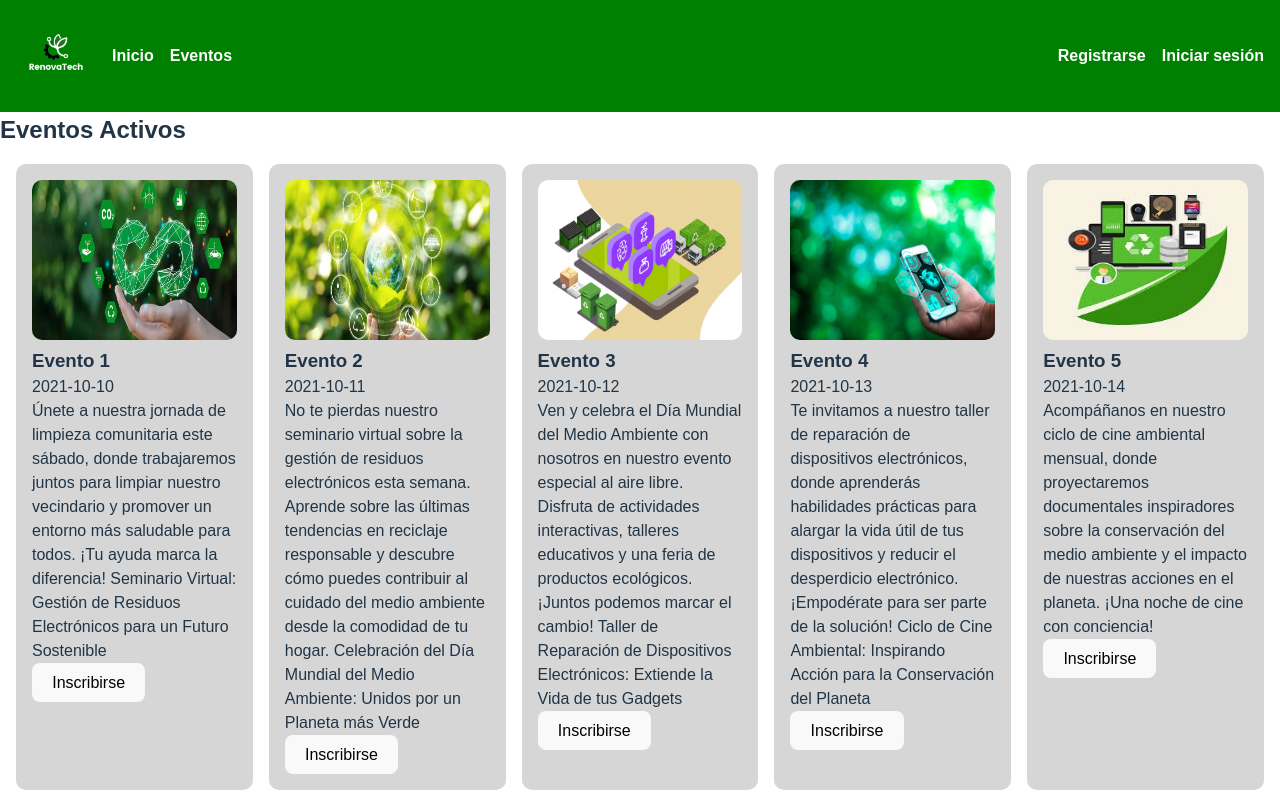
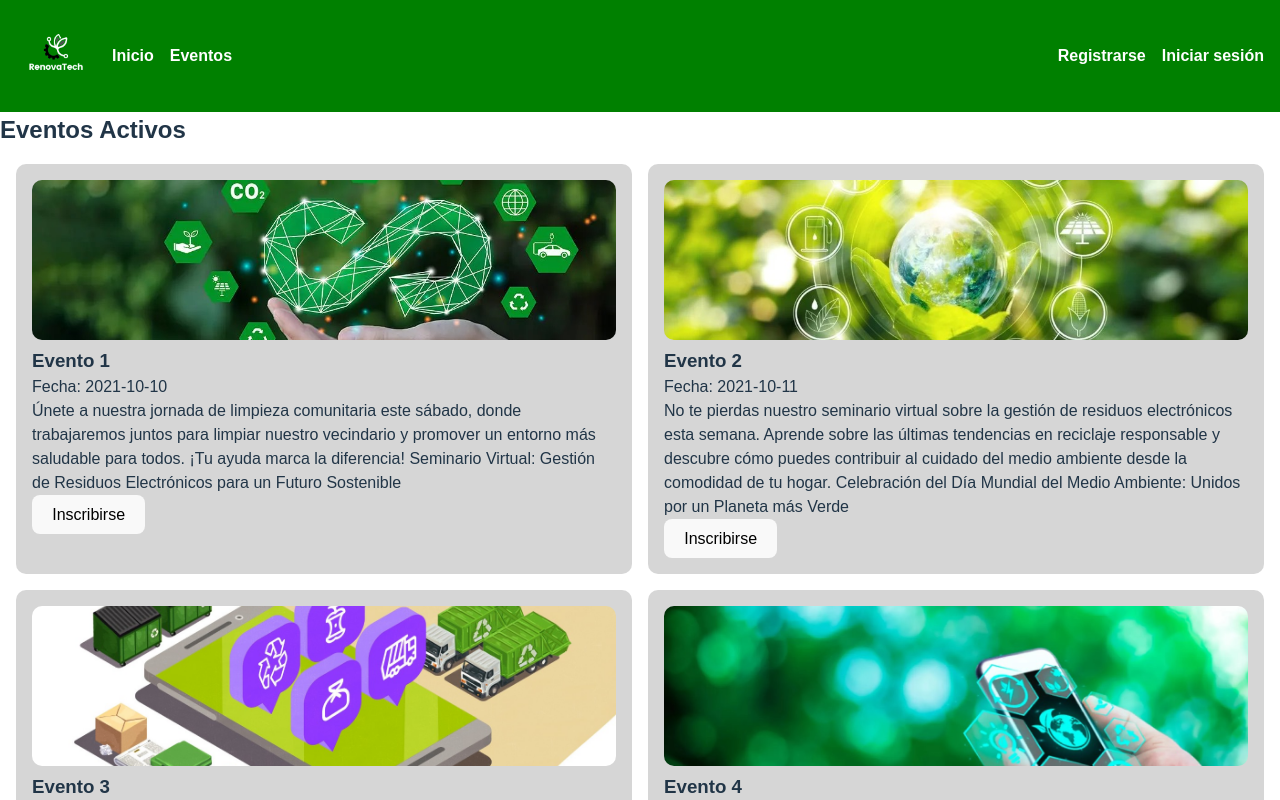
Before and after one commit to EmmaVargas19/Proyecto-Final-TDS, a React (Vite) app in the folder vite-project/: page /eventos in a window 1280 px wide. Shown: the top 800 px of the page. Built offline with nearby package versions, Linux system fonts and the light colour scheme.

Commit message:
eventos arreglado
eventos arreglado

```diff
--- a/vite-project/src/App.css
+++ b/vite-project/src/App.css
@@ -247,7 +247,7 @@ toma el espacio disponible 100 de width o height? si dependiendo de la direccion
 .gridejem {
   margin: 1rem;
   display: grid;
-  grid-template-columns: repeat(auto-fill, minmax(200px, 1fr));
+  grid-template-columns: repeat(auto-fill, minmax(500px, 1fr));
   gap: 1rem;
 }
 
--- a/vite-project/src/Eventos.jsx
+++ b/vite-project/src/Eventos.jsx
@@ -78,9 +78,9 @@ console.log(mostrar)
     const edam = useRef(null)
     return (
         <div key={obj.id} className="evento">
-            <img src={obj.img} alt={`Evento ${obj.id}`} title={`Imagen del evento ${obj.name}`} />
+            <img src={obj.img} alt={`Evento ${obj.id}`} title={`Imagen del evento ${obj.name}`} style={{objectFit: "cover"}}/>
             <h3>{obj.name}</h3>
-            <p>{obj.date}</p>
+            <p>Fecha: {obj.date}</p>
             <p>{obj.description}</p>
             <button onClick={() => saber(obj) ? toastifye("Ya estas inscrito a este evento") : handleInscribirse(obj)}>{saber(obj) ? "Inscrito" : "Inscribirse"}</button>
         </div>
@@ -89,7 +89,7 @@ console.log(mostrar)
         <div key={obj.id} className="evento">
             <img src={obj.img} alt={`Evento ${obj.id}`} title={`Imagen del evento ${obj.name}`} />
             <h3>{obj.name}</h3>
-            <p>{obj.date}</p>
+            <p>Fecha: {obj.date}</p>
             <p>{obj.description}</p>
             <button onClick={()=> handleBorrar(obj)}>Borrar evento</button>
         </div>
```
